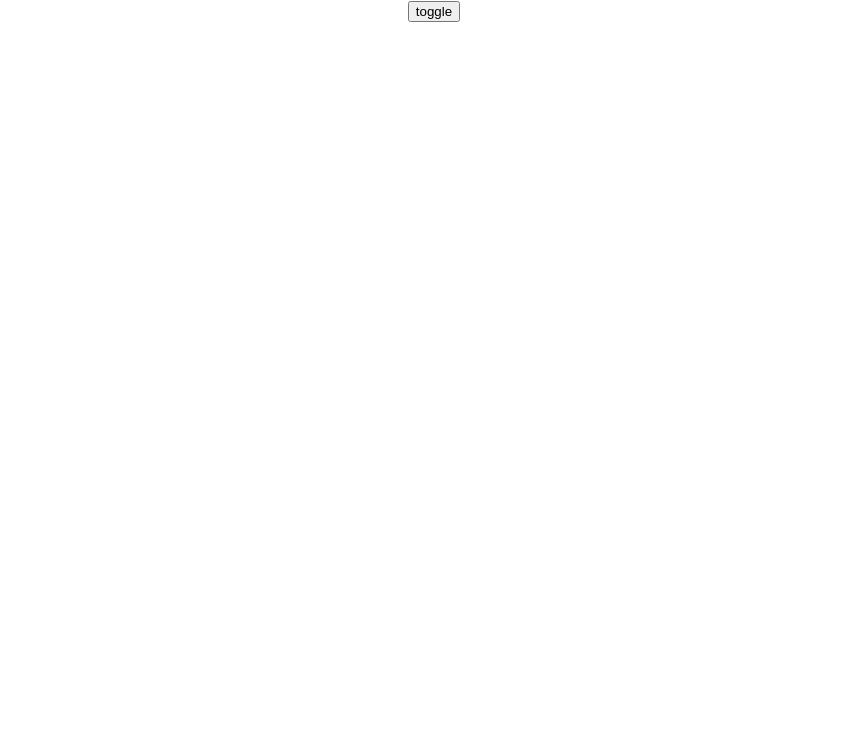
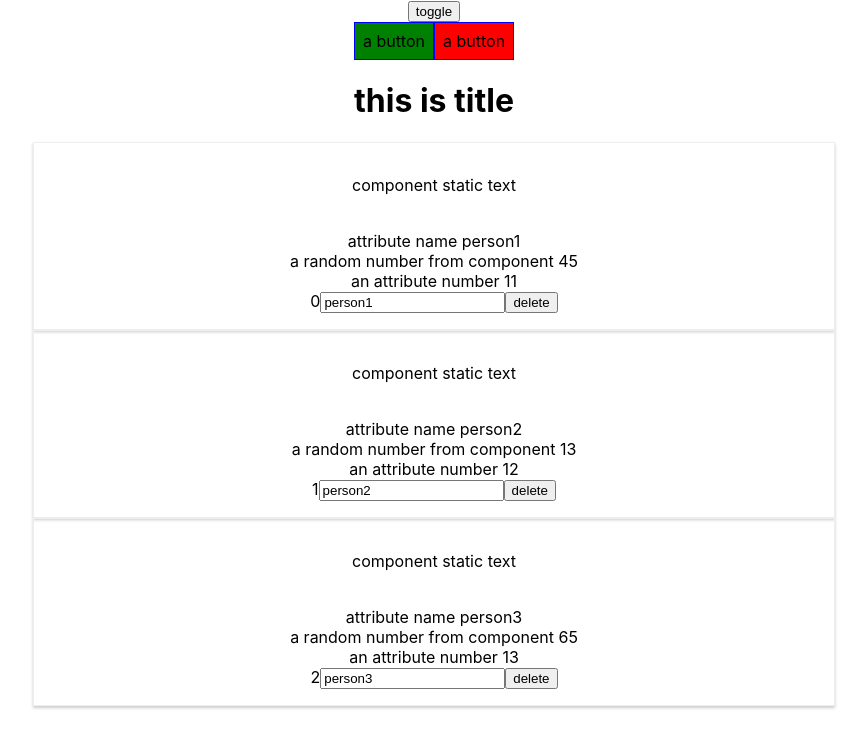
Before and after one commit to Akatsuki-Ryu/fullstackreacttemplate, a React (Create React App) app in the folder client/: page / in a window 1280 px wide. Shown: the top 748 px of the page, without its empty margins (206-1073 px from the left). Built offline with nearby package versions, Linux system fonts and the light colour scheme.

Commit message:
delete person object in view by splice

```diff
--- a/client/src/App.js
+++ b/client/src/App.js
@@ -20,7 +20,7 @@ class App extends Component {
             }
         ],
         otherstate: 'something',
-        showperson: false
+        showperson: true
     };
 
     buttonclickhandler = (newname, age) => {
@@ -70,6 +70,18 @@ class App extends Component {
 
     }
 
+    deletepersonhandler = (index) => {
+
+        // console.log("this person is deleted " + index);
+        const persondata = this.state.persons;
+        persondata.splice(index, 1);
+        this.setState({
+            persons:persondata
+        })
+
+    }
+
+
     render() {
         const inlinestyle = {
             backgroundColor: 'red',
@@ -86,33 +98,25 @@ class App extends Component {
                 <div>
                     <button
                         className="testbutton"
-                        onClick={() => this.buttonclickhandler("name from arrow")}>a button
+                        onClick={() => this.buttonclickhandler("name from arrow green")}>a button
                     </button>
                     <button
                         style={inlinestyle}
-                        onClick={() => this.buttonclickhandler("name from arrow")}>a button
+                        onClick={() => this.buttonclickhandler("name from arrow red")}>a button
                     </button>
                     <h1>this is title </h1>
-                    <Personcomponent
-                        nameattr={this.state.persons[0].name}
-                        ageattr={this.state.persons[0].age}
-                        clickattr={this.buttonclickhandler.bind(this, 'component', 12)}
-                        changed={this.namechangedhandler}>
-                    </Personcomponent>
-                    <br/>
-                    <Personcomponent
-                        nameattr={this.state.persons[1].name}
-                        ageattr={this.state.persons[1].age}
-                        clickattr={this.buttonclickhandler.bind(this, "slot2", 13)}
-                        changed={this.namechangedhandler}>
-                        children text (can be html strucutre)
-                    </Personcomponent>
+                    {this.state.persons.map((data, index) => {
+                        return (
+                            <Personcomponent
+                                nameattr={data.name}
+                                ageattr={data.age}
+                                clickattr={this.buttonclickhandler.bind(this, 'component', 12)}
+                                changed={this.namechangedhandler}
+                                deltepersonattr={() => this.deletepersonhandler(index)}>{index}
+                            </Personcomponent>
+                        )
+                    })}
 
-                    <br/>
-                    <Personcomponent
-                        nameattr={this.state.persons[2].name}
-                        ageattr={this.state.persons[2].age}
-                        changed={this.namechangedhandler}/>
                 </div>
             )
         }
--- a/client/src/component/person.js
+++ b/client/src/component/person.js
@@ -9,7 +9,7 @@ class Personcomponent extends Component {
         }
         return (
             <div className="Person">
-                <button onClick={this.props.clickattr}>in component </button>
+                {/*<button onClick={this.props.clickattr}>in component </button>*/}
                 <p>component static text</p>
                 <br/>
                 attribute name {this.props.nameattr}
@@ -20,6 +20,7 @@ class Personcomponent extends Component {
                 <br/>
                 {this.props.children}
                 <input type="text" value={this.props.nameattr} onChange={this.props.changed} />
+                <button onClick={this.props.deltepersonattr}>delete</button>
             </div>
         );
     }
```
